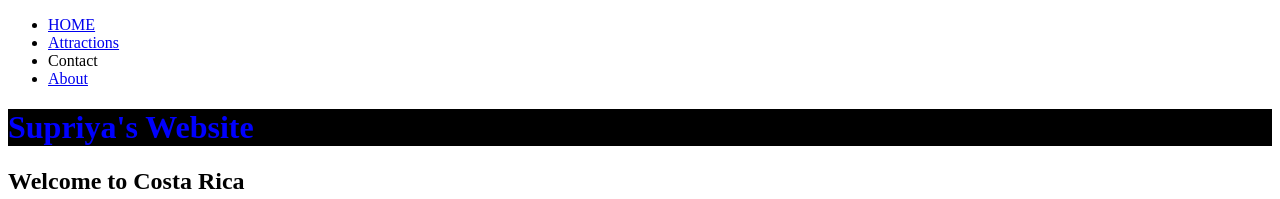
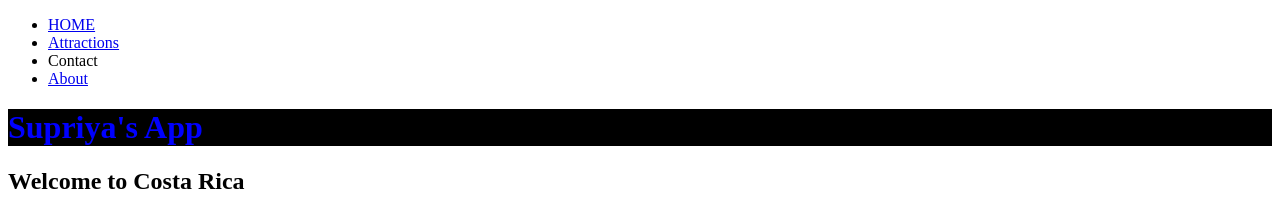
Before and after one commit to SupriyaCornelius77/travel-guide, a plain HTML site: page index.html in a window 1280 px wide. Shown: the top 199 px of the page. Drawn offline with Linux system fonts and the light colour scheme.

Commit message:
update h1 text in home page

```diff
--- a/index.html
+++ b/index.html
@@ -20,7 +20,7 @@
 
 
     </nav>
-    <h1 style="color: blue; background-color: black" >Supriya's Website</h1>
+    <h1 style="color: blue; background-color: black" >Supriya's App</h1>
     <main>
       <section>
         <article>
```
